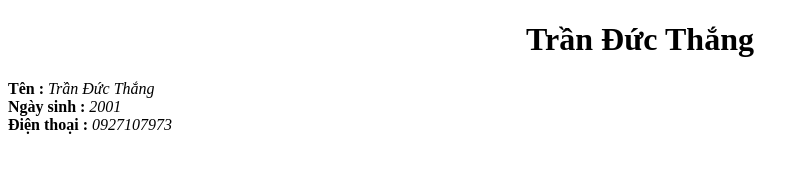
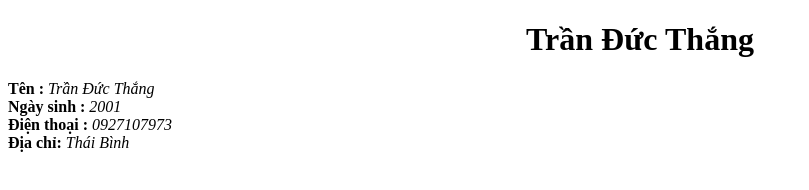
Before and after one commit to thangtran28/dhtl, a plain HTML site: page index.html in a window 1280 px wide. Shown: the whole page, without its empty margins (0-809 px from the left). Drawn offline with Linux system fonts and the light colour scheme.

Commit message:
them div dia chi trong html

```diff
--- a/index.html
+++ b/index.html
@@ -18,5 +18,8 @@
     <div class="thongtin">
         <b>Điện thoại :</b> <i>0927107973</i>
     </div>
+    <div class="thongtin">
+        <b>Địa chỉ:</b> <i>Thái Bình</i>
+    </div>
 </body>
 </html>
```
